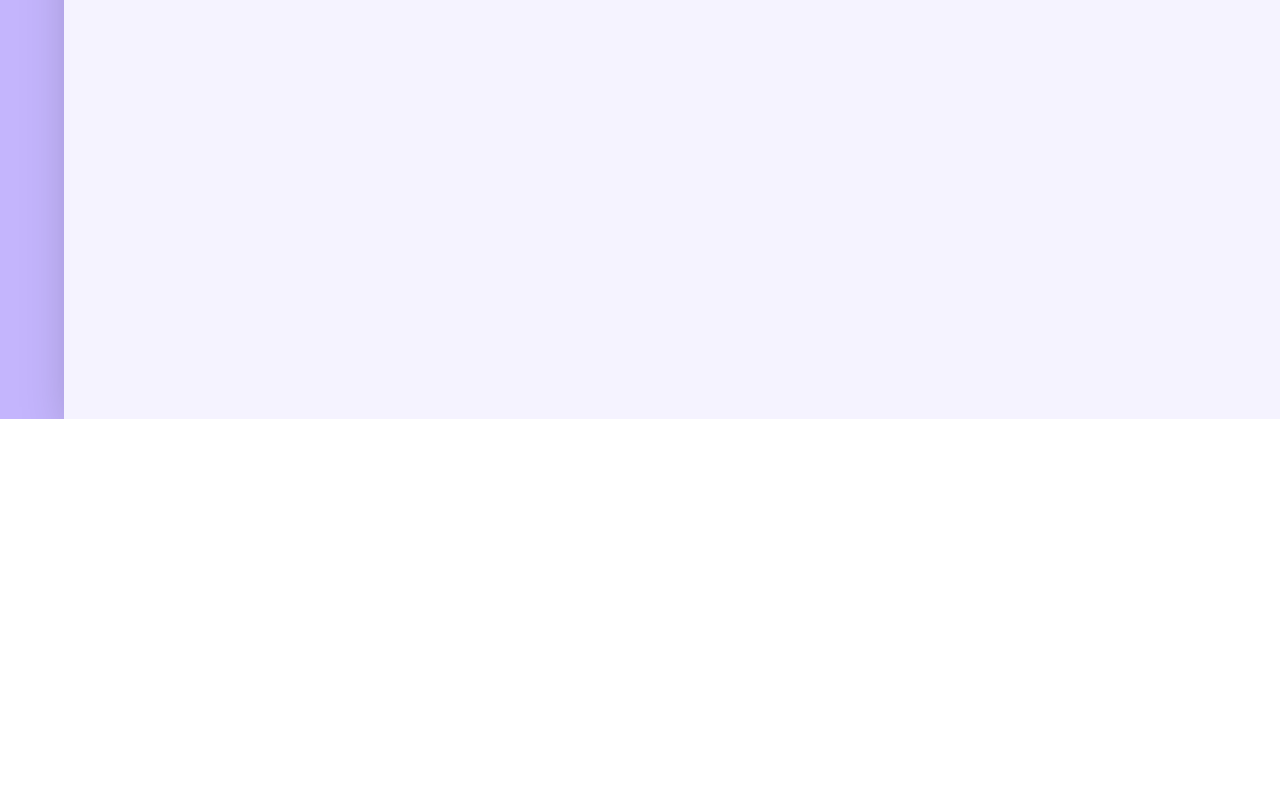
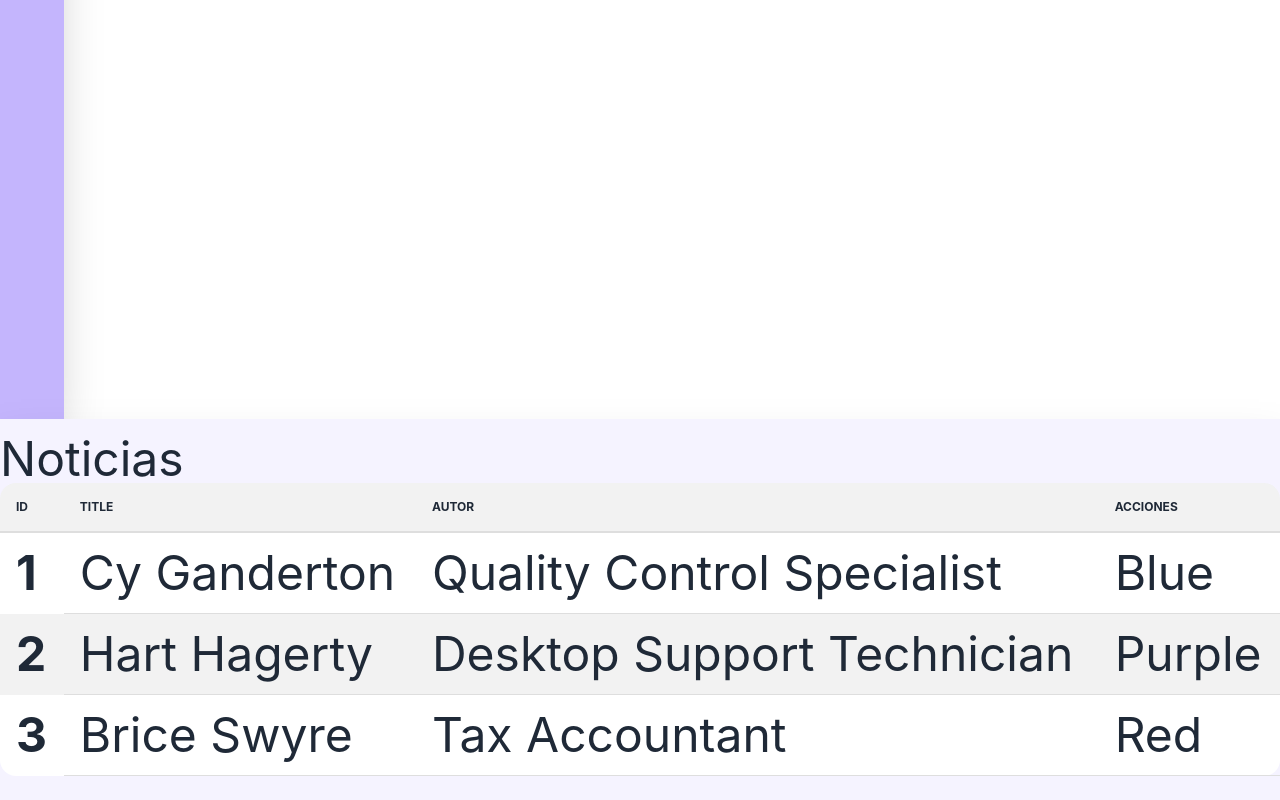
Before and after one commit to Jimeneznet/nelliezabel, a React (Create React App) app: page /admin/news in a window 1280 px wide. Shown: the part 517-1317 px from the top of the page. Before the commit the page ends 936 px from the top, so only its background shows below. Built offline with nearby package versions, Linux system fonts and the light colour scheme.

Commit message:
feat: NewsCrud and NewsCrudRow initialization

```diff
--- /dev/null
+++ b/src/components/news/NewsCrud.tsx
@@ -0,0 +1,52 @@
+import { newsCard } from "lib/types/newsCard.types";
+import { useEffect, useState } from "react"
+
+const NewsCrud = () => {
+
+    const [newsList, setNewsList] = useState<newsCard[]>([]);
+
+    useEffect(() => {
+        //TODO, FETCH NEWS !!!PASAR METODO QUE SE ENCUENTRA EN EL USEEFFECT DEL HOME A LA CARPETA API
+        return () => { }
+    }, [])
+
+
+    return (
+        <div className="overflow-x-auto">
+            <table className="table table-zebra w-full">
+                <thead>
+                    <tr>
+                        <th>ID</th>
+                        <th>Title</th>
+                        <th>Autor</th>
+                        <th>Acciones</th>
+                    </tr>
+                </thead>
+                <tbody>
+                    {/* HACER UN MAP DE NEWSLIST DEVOLVIENDO EL COMPONENTE NEWSCRUDROW */}
+                    <tr>
+                        <th>1</th>
+                        <td>Cy Ganderton</td>
+                        <td>Quality Control Specialist</td>
+                        <td>Blue</td>
+                    </tr>
+                    <tr>
+                        <th>2</th>
+                        <td>Hart Hagerty</td>
+                        <td>Desktop Support Technician</td>
+                        <td>Purple</td>
+                    </tr>
+                    <tr>
+                        <th>3</th>
+                        <td>Brice Swyre</td>
+                        <td>Tax Accountant</td>
+                        <td>Red</td>
+                    </tr>
+                </tbody>
+            </table>
+        </div>
+
+    )
+}
+
+export default NewsCrud;
--- /dev/null
+++ b/src/components/news/NewsCrudRow.tsx
@@ -0,0 +1,24 @@
+import { newsCard } from "lib/types/newsCard.types";
+
+type newsCrudRowProps = {
+    newsData: newsCard
+}
+
+const NewsCrudRow = (props: newsCrudRowProps) => {
+
+    const { newsData } = props;
+
+    return (
+        <tr>
+            <th>{newsData.id}</th>
+            <td>{newsData.title}</td>
+            <td>{newsData.author}</td>
+            <td>
+                <button>editar</button>
+                <button>eliminar</button>
+            </td>
+        </tr>
+    )
+}
+
+export default NewsCrudRow;
--- a/src/pages/admin/News.tsx
+++ b/src/pages/admin/News.tsx
@@ -1,13 +1,17 @@
 import React from "react";
 import Layout from "../../components/Layout";
 import Header from "../../components/Header";
+import NewsCrud from "components/news/NewsCrud";
 
 const users = () => {
   return (
     <div>
       <div className="">
         <Header>Centro de Administracion</Header>
-        <Layout>Noticias</Layout>
+        <Layout>
+          Noticias
+          <NewsCrud></NewsCrud>
+        </Layout>
       </div>
     </div>
   );
--- a/src/pages/news/NewsDetail.tsx
+++ b/src/pages/news/NewsDetail.tsx
@@ -1,5 +1,5 @@
 import { useParams } from "react-router-dom";
-import { getNews } from "api/dictionary/news/getNews.api";
+import { getNews } from "api/news/getNews.api";
 import { useEffect, useState } from "react";
 import Header from "components/Header";
 import { newsCard } from "lib/types/newsCard.types";
```
Also changed, not shown: src/api/news/getNews.api.tsx (renamed from src/api/dictionary/news/getNews.api.tsx).
